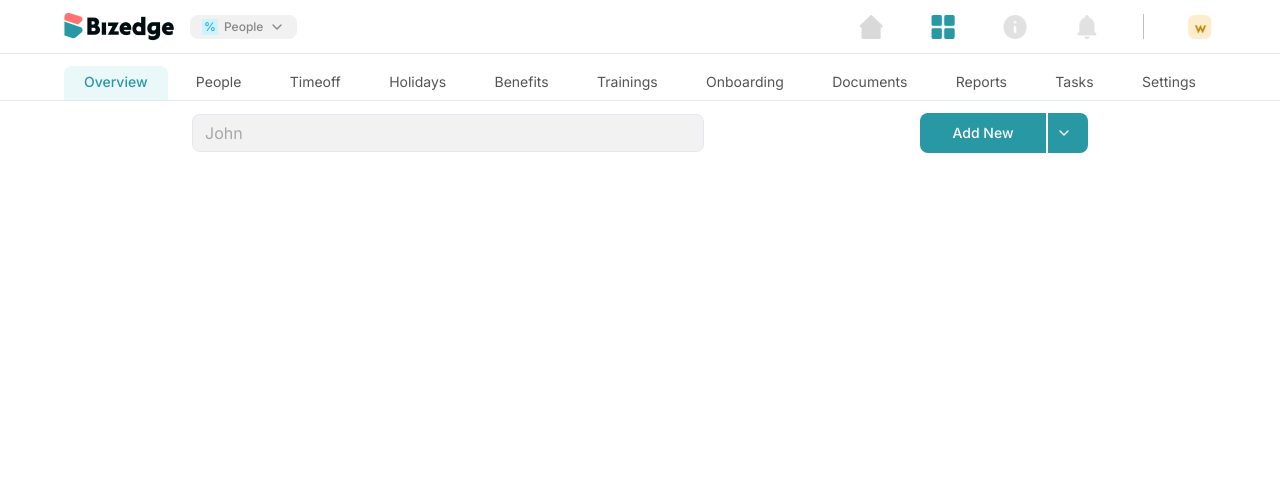
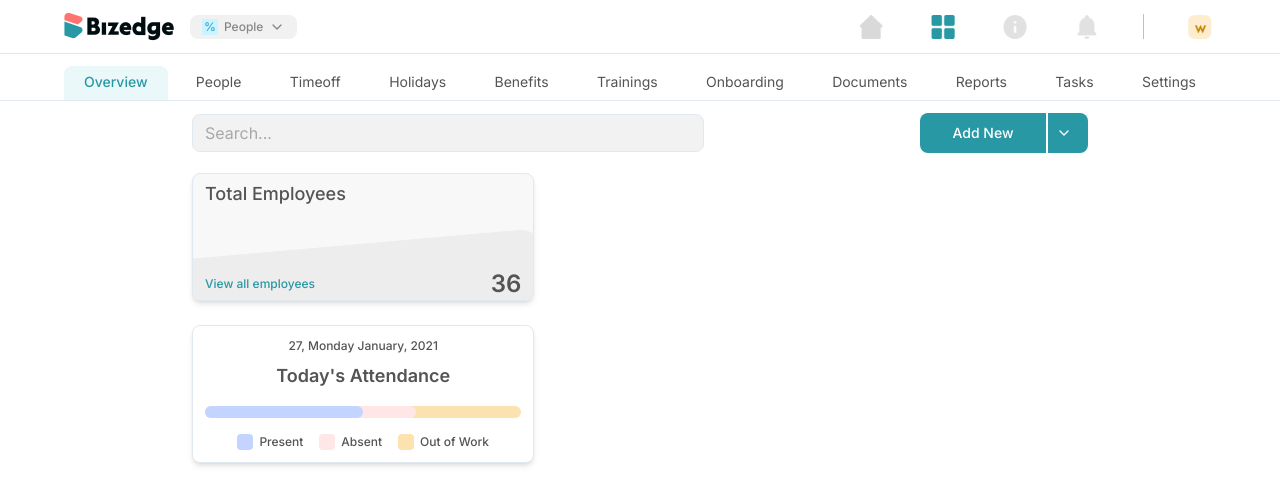
Before and after one commit to kryptcode/torilo-assessment, a React (Vite) app: page / in a window 1280 px wide. Shown: the top 504 px of the page. Built offline with nearby package versions, Linux system fonts and the light colour scheme.

Commit message:
"employees and attendance cards"

```diff
--- a/src/App.tsx
+++ b/src/App.tsx
@@ -1,6 +1,8 @@
 import { useState } from "react";
 import { Navbar } from "./components/dashboard/nav";
 import { SearchBox } from "./components/dashboard/searchbox";
+import { EmployeesChart } from "./components/dashboard/employees-chart";
+import { AttendanceCard } from "./components/dashboard/attendance-card";
 
 const tabs = [
   "Overview",
@@ -24,6 +26,7 @@ function App() {
       <main>
         <Navbar />
 
+        {/* tabs */}
         <div className="border-b my-3">
           <div className="w-[90%] overflow-y-scroll lg:overflow-y-hidden  flex justify-between items-end mx-auto text-sm ">
             {tabs.map((tab, index) => (
@@ -43,6 +46,17 @@ function App() {
         <div>
           <div className="w-[90%] lg:w-[70%] mx-auto ">
             <SearchBox />
+
+            <div className="flex space-x-10 mt-5">
+                {/* Left Container */}
+              <div className="flex-1 space-y-6">
+                <EmployeesChart />
+                <AttendanceCard />
+              </div>
+              <div className="flex-[1.5] ">
+
+              </div>
+            </div>
           </div>
         </div>
 
--- /dev/null
+++ b/src/components/dashboard/attendance-card.tsx
@@ -0,0 +1,31 @@
+import React from 'react'
+
+export const AttendanceCard = () => {
+  return (
+    <div className='bg-white shadow-md border p-3 text-[#545454] rounded-lg'>
+        <h6 className='text-xs text-center font-medium text-[#545454]'>27, Monday January, 2021 </h6>
+        <h4 className='text-center font-semibold text-lg mt-2 mb-4'>Today&apos;s Attendance</h4>
+
+        <div className='w-full h-[12px] relative mb-4'>
+            <div className='w-1/2 rounded-l-md absolute top-0 z-[4] left-0 bottom-0 rounded-r-md bg-[#c2d4ff] h-full ' />
+            <div className='w-2/3 rounded-l-md z-[3] absolute top-0 left-0 bottom-0 bg-[#ffe7e7] rounded-r-md' />
+            <div className='w-full rounded-l-md absolute top-0 left-0 bottom-0 bg-[#fce2af] rounded-r-md' />
+        </div>
+
+        <div className='flex justify-center items-center space-x-4'>
+            <div className='text-xs font-medium flex space-x-1.5 items-center'>
+                <div className='h-4 w-4 bg-[#c2d4ff] rounded-sm ' />
+                <span>Present</span>
+            </div>
+            <div className='text-xs font-medium flex space-x-1.5 items-center'>
+                <div className='h-4 w-4 bg-[#ffe7e7] rounded-sm ' />
+                <span>Absent</span>
+            </div>
+            <div className='text-xs font-medium flex space-x-1.5 items-center'>
+                <div className='h-4 w-4 bg-[#fce2af] rounded-sm ' />
+                <span>Out of Work</span>
+            </div>
+        </div>
+    </div>
+  )
+}
--- /dev/null
+++ b/src/components/dashboard/employees-chart.tsx
@@ -0,0 +1,21 @@
+import React from "react";
+
+export const EmployeesChart = () => {
+  return (
+    <div className="relative h-[8rem] overflow-hidden flex flex-col justify-between rounded-lg shadow-md border bg-[#f8f8f8] items-start ">
+      <h6 className="px-3 pt-1.5 font-medium text-lg z-10 text-[#545454] ">Total Employees</h6>
+
+      <div className="px-3 flex justify-between z-10 w-full items-center">
+        <a
+          href="#"
+          className="text-[#2898a4]  hover:underline text-xs font-medium"
+        >
+          View all employees
+        </a>
+
+        <h2 className="text-[#545454] font-semibold text-2xl ">36</h2>
+      </div>
+      <div className="h-full -rotate-[5deg] w-[110%] -bottom-[4.4rem] -right-[1rem] rounded-3xl bg-[#ededed] absolute" />
+    </div>
+  );
+};
--- a/src/components/dashboard/searchbox.tsx
+++ b/src/components/dashboard/searchbox.tsx
@@ -1,10 +1,26 @@
 import { ChevronDown } from "lucide-react";
-import React, { useState } from "react";
+import React, { useEffect, useRef, useState } from "react";
 
-interface Item {
-  name: String;
-  role: String;
-}
+import { Button } from "@/components/ui/button";
+import {
+  DropdownMenu,
+  DropdownMenuContent,
+  DropdownMenuGroup,
+  DropdownMenuItem,
+  DropdownMenuLabel,
+  DropdownMenuPortal,
+  DropdownMenuSeparator,
+  DropdownMenuShortcut,
+  DropdownMenuSub,
+  DropdownMenuSubContent,
+  DropdownMenuSubTrigger,
+  DropdownMenuTrigger,
+} from "@/components/ui/dropdown-menu";
+
+// interface Item {
+//   name: String;
+//   role: String;
+// }
 
 const items = [
   { name: "John Michael", role: "Lead Designer" },
@@ -14,6 +30,8 @@ const items = [
 ];
 
 export const SearchBox = () => {
+  const [isOpen, setIsOpen] = useState(false);
+  const dropdownRef = useRef<HTMLDivElement>(null);
   const [query, setQuery] = useState<string>("");
   const [filteredItems, setFilteredItems] = useState<any>([]);
 
@@ -27,23 +45,48 @@ export const SearchBox = () => {
     );
   };
 
+  const toggleDropdown = () => {
+    setIsOpen(!isOpen);
+  };
+
+  useEffect(() => {
+    const handleClickOutside = (event: MouseEvent) => {
+      if (
+        dropdownRef.current &&
+        !dropdownRef.current.contains(event.target as Node)
+      ) {
+        setIsOpen(false);
+      }
+    };
+
+    document.addEventListener("mousedown", handleClickOutside);
+    return () => {
+      document.removeEventListener("mousedown", handleClickOutside);
+    };
+  }, []);
+
   return (
     <div className="flex justify-between items-center">
       <div className="relative">
         <input
           type="text"
-          placeholder="John"
+          placeholder="Search..."
           className="w-[14rem] outline-none placeholder:text-[#a8a8a8]  text-black lg:w-[32rem] border bg-[#f2f2f2] rounded-lg p-1.5 px-3 "
           value={query}
           onChange={handleChange}
         />
 
         {query && (
-          <ul className="absolute w-full mt-1 p-4 bg-white border border-gray-300 rounded shadow-lg">
+          <ul className="absolute w-full mt-1 p-4 bg-white z-30 border border-gray-300 rounded shadow-lg">
             <h4 className="text-sm font-medium text-[#a1a1a1] ">
               Search results
             </h4>
-            <div className={`${filteredItems.length > 3 && "h-[30vh] overflow-y-scroll scrollbar-thin"} `}>
+            <div
+              className={`${
+                filteredItems.length > 3 &&
+                "h-[30vh] overflow-y-scroll scrollbar-thin"
+              } `}
+            >
               {filteredItems.map((item: any, index: number) => (
                 <li
                   key={index}
@@ -67,6 +110,8 @@ export const SearchBox = () => {
         )}
       </div>
 
+      <DropdownMenu>
+        <DropdownMenuTrigger asChild>
           <div className="flex items-center h-[40px] text-white text-sm font-medium cursor-pointer hover:opacity-75 transition-opacity duration-300 ease-in-out ">
             <div className="h-full flex justify-center items-center px-3 lg:px-8 rounded-l-lg bg-[#2898a4]">
               <span className="hidden lg:inline-block">Add New</span>
@@ -77,6 +122,41 @@ export const SearchBox = () => {
               <ChevronDown className="h-4 w-4" />
             </div>
           </div>
+        </DropdownMenuTrigger>
+        <DropdownMenuContent>
+          <DropdownMenuItem>
+            <span>Add People</span>
+          </DropdownMenuItem>
+          <DropdownMenuSeparator />
+          <DropdownMenuItem>
+            <span>Import People List</span>
+          </DropdownMenuItem>
+          <DropdownMenuSeparator />
+          <DropdownMenuItem>
+            <span>Add Timeoff</span>
+          </DropdownMenuItem>
+          <DropdownMenuSeparator />
+          <DropdownMenuItem>
+            <span>Add Benefit</span>
+          </DropdownMenuItem>
+          <DropdownMenuSeparator />
+          <DropdownMenuItem>
+            <span>Add Training</span>
+          </DropdownMenuItem>
+          <DropdownMenuSeparator />
+          <DropdownMenuItem>
+            <span>Upload Document</span>
+          </DropdownMenuItem>
+          <DropdownMenuSeparator />
+          <DropdownMenuItem>
+            <span>Create Task</span>
+          </DropdownMenuItem>
+          <DropdownMenuSeparator />
+          <DropdownMenuItem>
+            <span>Add Department</span>
+          </DropdownMenuItem>
+        </DropdownMenuContent>
+      </DropdownMenu>
     </div>
   );
 };
```
Lines whose indentation alone changed are shown as unchanged.
